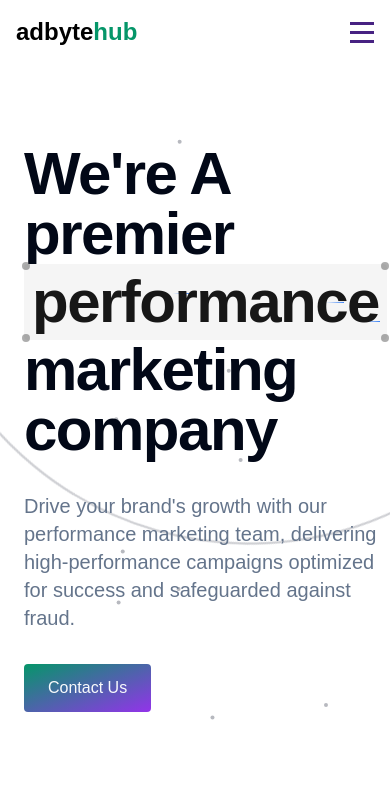
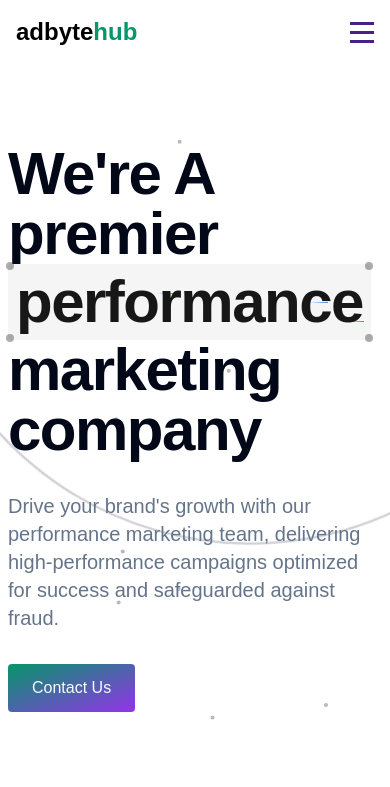
Before and after one commit to Antima1123/newmobisaturn, a Next.js app: page / in a window 390 px wide. Shown: the top 787 px of the page. Built offline with nearby package versions, Linux system fonts and the light colour scheme; what hono would draw is missing.

Commit message:
hero update

```diff
--- a/components/hero-section.tsx
+++ b/components/hero-section.tsx
@@ -32,7 +32,7 @@
       </header> */}
 
       {/* Hero Content */}
-      <main className="relative z-10 mx-auto max-w-7xl px-6 py-20">
+      <main className="relative z-10 mx-auto max-w-7xl md:px-6 px-2 py-20">
         <div className="grid gap-12 lg:grid-cols-2">
           <motion.div
             initial={{ opacity: 0, y: 20 }}
```
